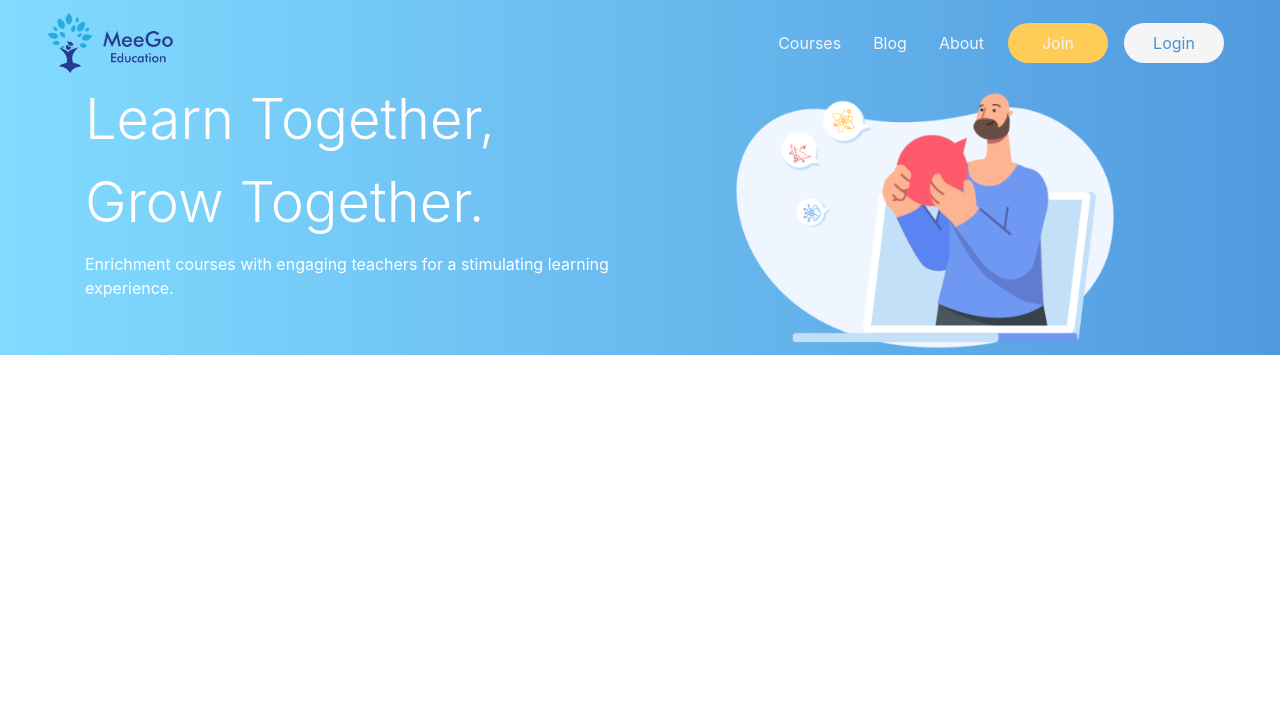
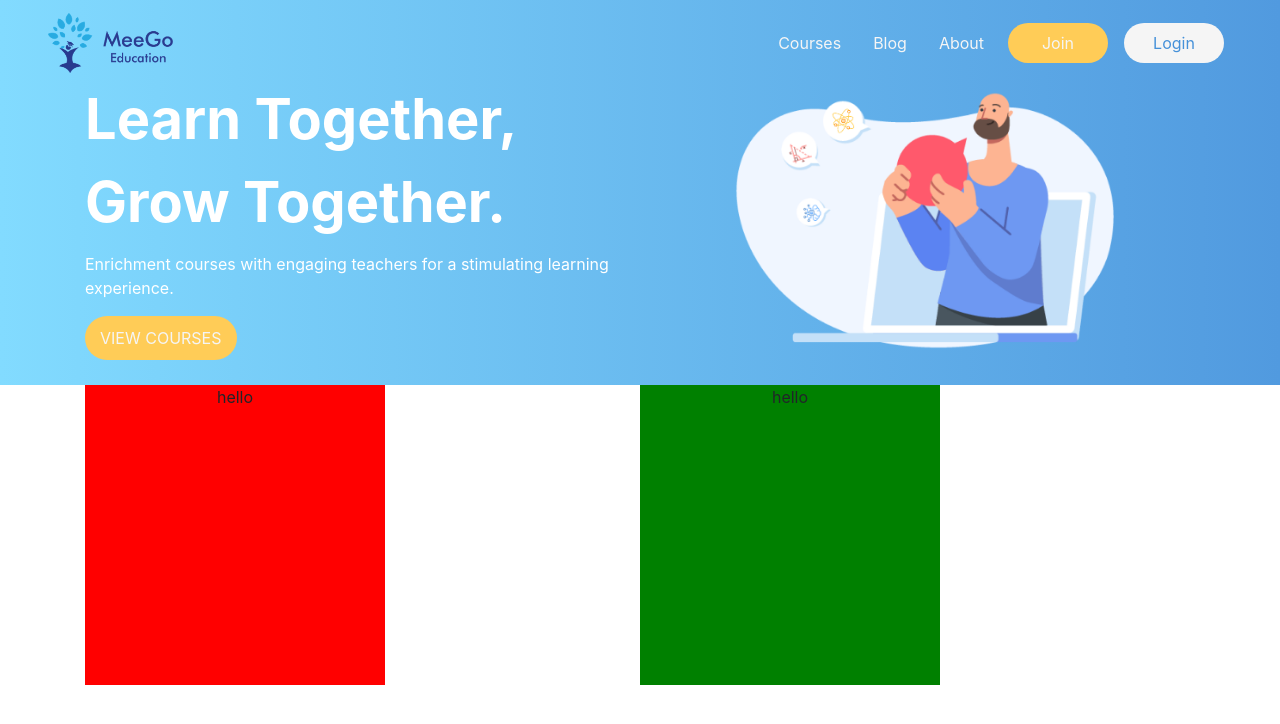
Before and after one commit to Vehicom0607/meegoeducation, a React (Create React App) app: page / in a window 1280 px wide. Shown: the top 724 px of the page. Built offline with nearby package versions, Linux system fonts and the light colour scheme.

Commit message:
Got and example carousel working

```diff
--- a/package.json
+++ b/package.json
@@ -12,6 +12,7 @@
     "react": "^17.0.2",
     "react-bootstrap": "^1.5.2",
     "react-dom": "^17.0.2",
+    "react-multi-carousel": "^2.6.2",
     "react-redux": "^7.2.3",
     "react-router": "^5.2.0",
     "react-router-dom": "^5.2.0",
--- a/src/App.js
+++ b/src/App.js
@@ -1,6 +1,8 @@
 import './App.css';
 import {Route} from "react-router-dom";
 import IndexPage from "./Pages/index";
+
+
 
 function App() {
   return (
--- /dev/null
+++ b/src/Pages/index/Carousel/Carousel.js
@@ -0,0 +1,42 @@
+import Carousel from "react-multi-carousel";
+import 'react-multi-carousel/lib/styles.css'
+
+const responsive = {
+    desktop: {
+        breakpoint: { max: 3000, min: 1024 },
+        items: 3,
+    },
+    tablet: {
+        breakpoint: { max: 1024, min: 464 },
+        items: 2,
+    },
+    mobile: {
+        breakpoint: { max: 464, min: 0 },
+        items: 1,
+    }
+};
+const colors = ["red", "green", "blue", "orange", "yellow", "purple", "pink", "violet"];
+
+
+
+const IndexCarousel = ({ deviceType }) => {
+    return (
+        <Carousel
+            partialVisbile
+            deviceType={deviceType}
+            itemClass="image-item"
+            responsive={responsive}
+            removeArrowOnDeviceType={["tablet", "mobile"]}
+        >
+            {colors.map(color => {
+                return (
+                    <div key={color} style={{ background: color, width: 300, height: 300 }}>
+                        hello
+                    </div>
+                );
+            })}
+        </Carousel>
+    );
+};
+
+export default IndexCarousel;
--- a/src/Pages/index/index.js
+++ b/src/Pages/index/index.js
@@ -1,7 +1,8 @@
 import React, {Component} from 'react';
 import MeeGoNavbar from "../../Components/Navbar/Navbar";
 import classes from './index.module.css'
-import {Col, Container, Image, Row} from "react-bootstrap";
+import {Button, Col, Container, Image, Row} from "react-bootstrap";
+import IndexCarousel from "./Carousel/Carousel";
 class IndexPage extends Component {
 
     componentDidMount() {
@@ -15,19 +16,24 @@ class IndexPage extends Component {
                 <div className={classes.BgHeader}>
                     <MeeGoNavbar />
                     <Container>
-                        <Row>
+                        <Row md="!">
                             <Col>
-                                <p className="text-white display-4 text-left">Learn Together,</p>
-                                <p className="text-white display-4 text-left">Grow Together.</p>
+                                <p className="text-white display-4 text-left font-weight-bold">Learn Together,</p>
+                                <p className="text-white display-4 text-left font-weight-bold">Grow Together.</p>
                                 <p className="text-white text-left">Enrichment courses with engaging teachers for a stimulating learning experience.</p>
-
+                                <span style={{display:"flex", justifyContent:"flex-start", width:"100%", padding:"0"}}>
+                                <Button variant="warning" className={classes.Button + " " + classes.ViewCourseButton}>VIEW COURSES</Button>
+                                </span>
                             </Col>
                             <Col>
-                                <Image alt="Man holding something idk" src="/Index/header1.png"/>
+                                <Image  alt="Man holding something idk" src="/Index/header1.png"/>
                             </Col>
                         </Row>
                     </Container>
                 </div>
+                <Container>
+                    <IndexCarousel />
+                </Container>
             </div>
         );
     }
--- a/src/Pages/index/index.module.css
+++ b/src/Pages/index/index.module.css
@@ -1,3 +1,24 @@
 .BgHeader {
     background: linear-gradient(to right, #82DBFF, #519ADF);
 }
+
+
+
+.Button {
+    padding: 10px 15px!important;
+    text-decoration: none;
+    border: none !important;
+    border-radius: 50px !important;
+    color: #F5F5F5 !important;
+}
+
+.Button:focus,
+.Button:active {
+    outline: none !important;
+    box-shadow: none !important;
+}
+
+.ViewCourseButton {
+    margin: 0 0 25px 0;
+
+}
```
Also changed, not shown: 1 other file (tests, documents, lock files or other folders).
